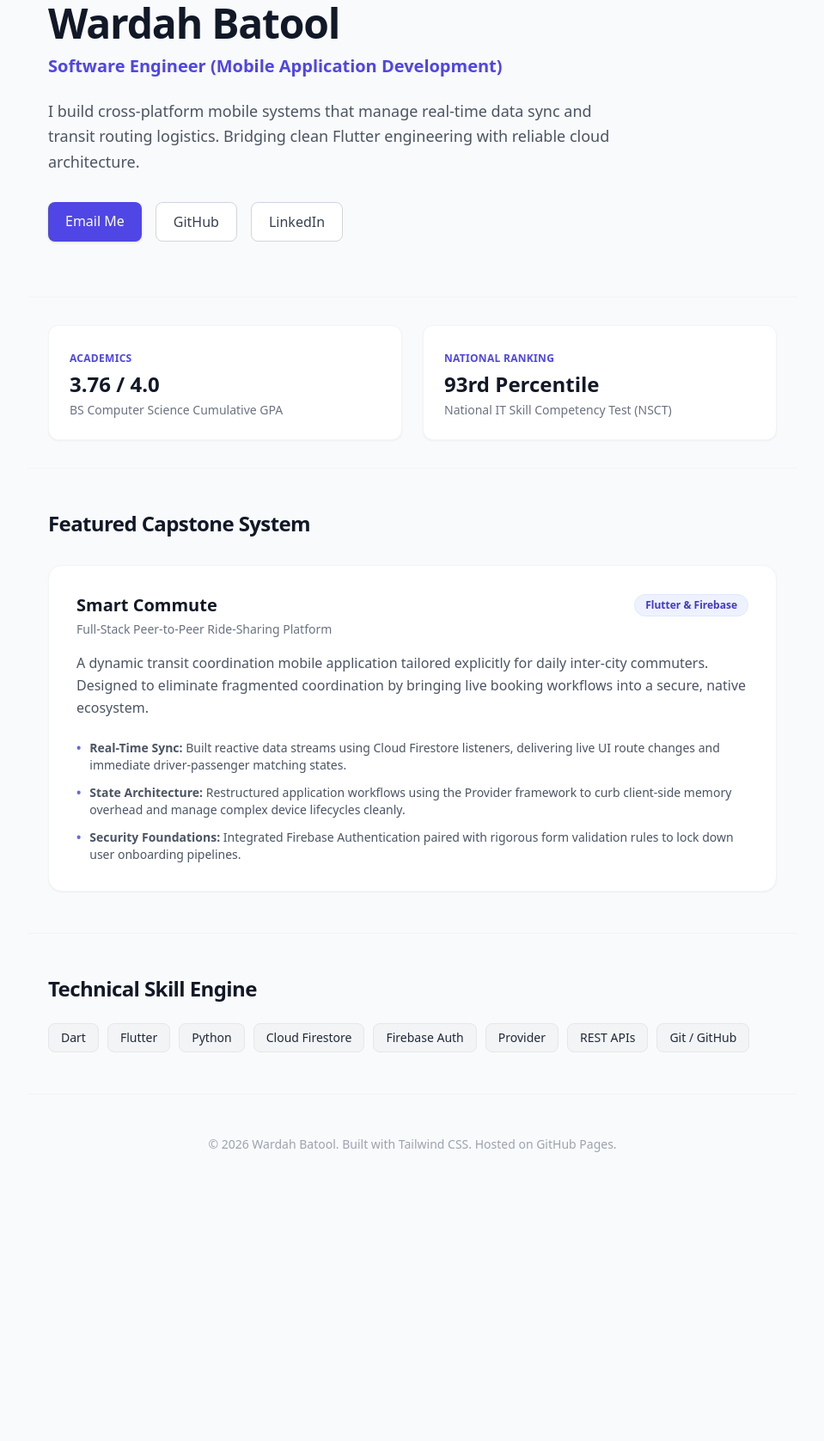
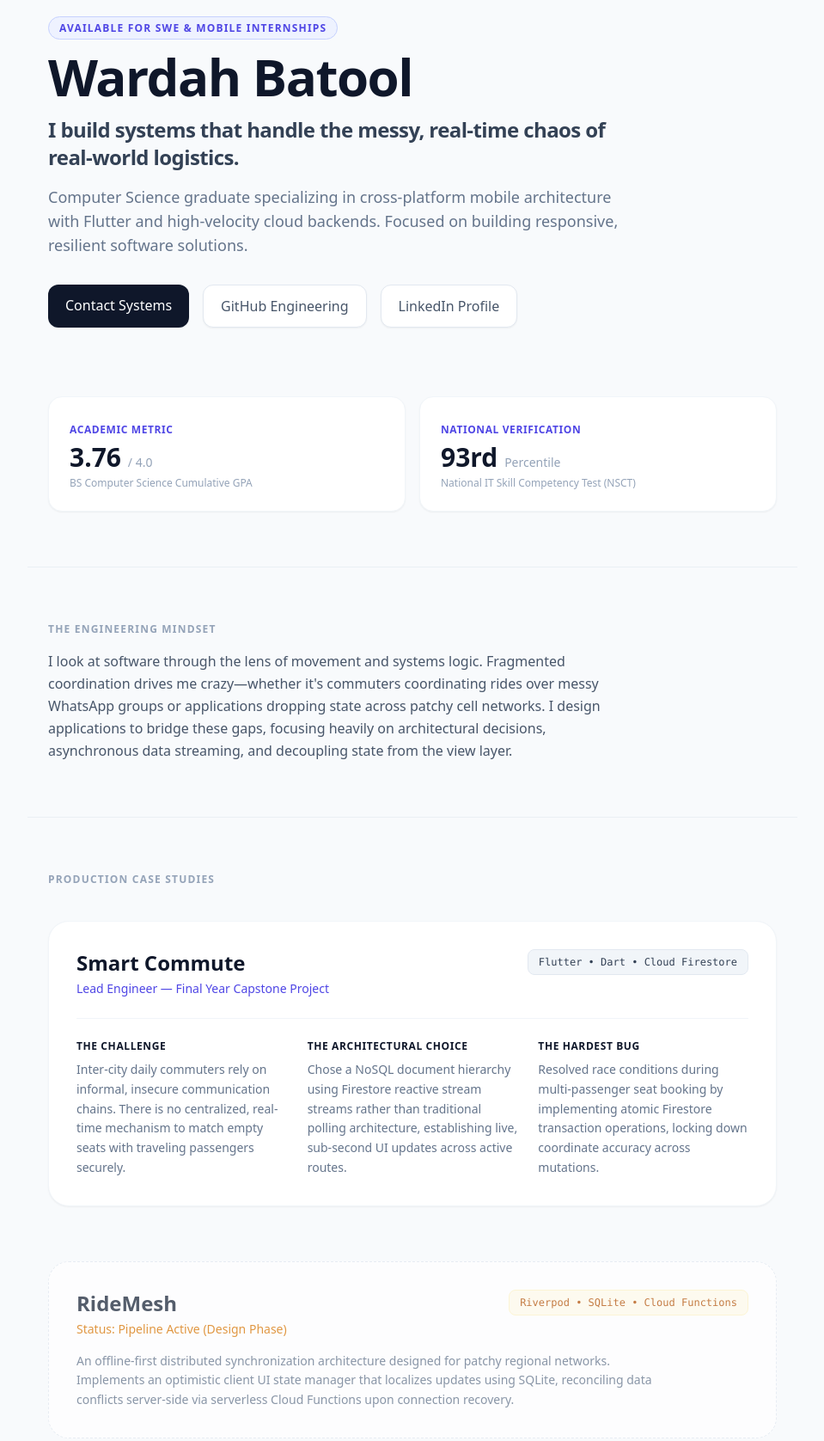
Before and after one commit to wardah01/wardah01.github.io, a plain HTML site: page index.html in a window 1280 px wide. Shown: the part 93-1769 px from the top of the page at 86% size, without its empty margins (160-1119 px from the left). Before the commit the page ends 1482 px from the top, so only its background shows below. Drawn offline with nearby package versions, Linux system fonts and the light colour scheme.

Commit message:
Optimize portfolio

```diff
--- a/index.html
+++ b/index.html
@@ -3,95 +3,169 @@
 <head>
     <meta charset="UTF-8">
     <meta name="viewport" content="width=device-width, initial-scale=1.0">
-    <title>Wardah Batool | Portfolio</title>
+    <title>Wardah Batool | Software Systems Engineer</title>
     <script src="https://cdn.tailwindcss.com"></script>
 </head>
-<body class="bg-gray-50 text-gray-900 font-sans antialiased">
+<body class="bg-slate-50 text-slate-800 font-sans antialiased selection:bg-indigo-500 selection:text-white">
 
     <!-- Hero Section -->
-    <header class="max-w-4xl mx-auto px-6 pt-24 pb-16">
-        <h1 class="text-4xl font-extrabold tracking-tight sm:text-5xl text-gray-900">
+    <header class="max-w-4xl mx-auto px-6 pt-28 pb-20">
+        <div class="space-y-4">
+            <span class="text-xs font-bold tracking-widest text-indigo-600 uppercase border border-indigo-200 bg-indigo-50 px-3 py-1 rounded-full">
+                Available for SWE & Mobile Internships
+            </span>
+            <h1 class="text-4xl font-black tracking-tight sm:text-6xl text-slate-900">
                 Wardah Batool
             </h1>
-        <p class="mt-3 text-xl text-indigo-600 font-semibold">
-            Software Engineer (Mobile Application Development)
+            <p class="text-xl sm:text-2xl font-bold text-slate-700 tracking-tight max-w-2xl">
+                I build systems that handle the messy, real-time chaos of real-world logistics.
             </p>
-        <p class="mt-6 text-lg text-gray-600 max-w-2xl leading-relaxed">
-            I build cross-platform mobile systems that manage real-time data sync and transit routing logistics. Bridging clean Flutter engineering with reliable cloud architecture.
+            <p class="text-base sm:text-lg text-slate-500 max-w-2xl leading-relaxed">
+                Computer Science graduate specializing in cross-platform mobile architecture with Flutter and high-velocity cloud backends. Focused on building responsive, resilient software solutions.
             </p>
-        <div class="mt-8 flex gap-4">
-            <a href="mailto:wardahbatool2313@gmail.com" class="bg-indigo-600 text-white px-5 py-2.5 rounded-lg font-medium shadow hover:bg-indigo-700 transition">Email Me</a>
-            <a href="https://github.com/wardah01" target="_blank" class="border border-gray-300 bg-white text-gray-700 px-5 py-2.5 rounded-lg font-medium hover:bg-gray-50 transition">GitHub</a>
-            <a href="https://linkedin.com/in/wardah-batool-7a3318369" target="_blank" class="border border-gray-300 bg-white text-gray-700 px-5 py-2.5 rounded-lg font-medium hover:bg-gray-50 transition">LinkedIn</a>
+        </div>
+
+        <div class="mt-8 flex flex-wrap gap-4">
+            <a href="mailto:wardahbatool2313@gmail.com" class="bg-slate-900 text-white px-5 py-3 rounded-xl font-medium shadow-sm hover:bg-indigo-600 hover:shadow transition-all duration-200">
+                Contact Systems
+            </a>
+            <a href="https://github.com/wardah01" target="_blank" class="border border-slate-200 bg-white text-slate-600 px-5 py-3 rounded-xl font-medium shadow-sm hover:border-slate-300 transition-all">
+                GitHub Engineering
+            </a>
+            <a href="https://linkedin.com/in/wardah-batool-7a3318369" target="_blank" class="border border-slate-200 bg-white text-slate-600 px-5 py-3 rounded-xl font-medium shadow-sm hover:border-slate-300 transition-all">
+                LinkedIn Profile
+            </a>
         </div>
     </header>
 
-    <!-- Core Metrics / Achievements -->
-    <section class="max-w-4xl mx-auto px-6 py-8 border-t border-gray-100">
-        <div class="grid grid-cols-1 sm:grid-cols-2 gap-6">
-            <div class="bg-white p-6 rounded-xl border border-gray-100 shadow-sm">
-                <span class="text-xs font-bold uppercase tracking-wide text-indigo-600">Academics</span>
-                <p class="text-2xl font-bold text-gray-900 mt-1">3.76 / 4.0</p>
-                <p class="text-sm text-gray-500 mt-1">BS Computer Science Cumulative GPA</p>
+    <!-- Core Core Analytics (The Signal) -->
+    <section class="max-w-4xl mx-auto px-6 pb-16">
+        <div class="grid grid-cols-1 sm:grid-cols-2 gap-4">
+            <div class="bg-white p-6 rounded-2xl border border-slate-100 shadow-sm">
+                <span class="text-xs font-semibold tracking-wider text-indigo-600 uppercase">Academic Metric</span>
+                <p class="text-3xl font-black text-slate-900 mt-1">3.76 <span class="text-sm font-normal text-slate-400">/ 4.0</span></p>
+                <p class="text-xs text-slate-400 mt-1">BS Computer Science Cumulative GPA</p>
             </div>
-            <div class="bg-white p-6 rounded-xl border border-gray-100 shadow-sm">
-                <span class="text-xs font-bold uppercase tracking-wide text-indigo-600">National Ranking</span>
-                <p class="text-2xl font-bold text-gray-900 mt-1">93rd Percentile</p>
-                <p class="text-sm text-gray-500 mt-1">National IT Skill Competency Test (NSCT)</p>
+            <div class="bg-white p-6 rounded-2xl border border-slate-100 shadow-sm">
+                <span class="text-xs font-semibold tracking-wider text-indigo-600 uppercase">National Verification</span>
+                <p class="text-3xl font-black text-slate-900 mt-1">93rd <span class="text-sm font-normal text-slate-400">Percentile</span></p>
+                <p class="text-xs text-slate-400 mt-1">National IT Skill Competency Test (NSCT)</p>
             </div>
         </div>
     </section>
 
-    <!-- Featured Project -->
-    <main class="max-w-4xl mx-auto px-6 py-12 border-t border-gray-100">
-        <h2 class="text-2xl font-bold text-gray-900 tracking-tight mb-8">Featured Capstone System</h2>
+    <!-- Mindset Section (How I Think) -->
+    <section class="max-w-4xl mx-auto px-6 py-16 border-t border-slate-200/60">
+        <h2 class="text-xs font-bold uppercase tracking-widest text-slate-400 mb-4">The Engineering Mindset</h2>
+        <div class="prose prose-slate max-w-2xl">
+            <p class="text-slate-600 leading-relaxed">
+                I look at software through the lens of movement and systems logic. Fragmented coordination drives me crazy—whether it's commuters coordinating rides over messy WhatsApp groups or applications dropping state across patchy cell networks. I design applications to bridge these gaps, focusing heavily on architectural decisions, asynchronous data streaming, and decoupling state from the view layer.
+            </p>
+        </div>
+    </section>
 
-        <div class="bg-white rounded-2xl border border-gray-100 shadow-sm overflow-hidden p-8">
-            <div class="flex items-center justify-between flex-wrap gap-4">
-                <h3 class="text-xl font-bold text-gray-900">Smart Commute</h3>
-                <span class="bg-indigo-50 text-indigo-700 text-xs font-semibold px-3 py-1 rounded-full border border-indigo-100">Flutter & Firebase</span>
+    <!-- Production Case Studies (The Evidence) -->
+    <main class="max-w-4xl mx-auto px-6 py-16 border-t border-slate-200/60">
+        <h2 class="text-xs font-bold uppercase tracking-widest text-slate-400 mb-10">Production Case Studies</h2>
+
+        <div class="space-y-16">
+            <!-- Project 1: Smart Commute -->
+            <article class="group">
+                <div class="bg-white rounded-3xl border border-slate-100 shadow-sm overflow-hidden p-8 hover:shadow-md transition-all duration-200">
+                    <div class="flex items-start justify-between flex-wrap gap-4">
+                        <div>
+                            <h3 class="text-2xl font-bold text-slate-900 group-hover:text-indigo-600 transition-colors">Smart Commute</h3>
+                            <p class="text-sm text-indigo-600 font-medium mt-1">Lead Engineer — Final Year Capstone Project</p>
                         </div>
-            <p class="text-sm text-gray-500 mt-1">Full-Stack Peer-to-Peer Ride-Sharing Platform</p>
+                        <span class="bg-slate-100 text-slate-700 text-xs font-mono px-3 py-1.5 rounded-lg border border-slate-200">Flutter • Dart • Cloud Firestore</span>
+                    </div>
 
-            <p class="mt-4 text-gray-600 leading-relaxed">
-                A dynamic transit coordination mobile application tailored explicitly for daily inter-city commuters. Designed to eliminate fragmented coordination by bringing live booking workflows into a secure, native ecosystem.
+                    <!-- The Three-Part Portfolio Framing Framework -->
+                    <div class="mt-6 grid grid-cols-1 md:grid-cols-3 gap-6 pt-6 border-t border-slate-100 text-sm">
+                        <div>
+                            <h4 class="font-bold text-slate-900 uppercase tracking-wider text-xs">The Challenge</h4>
+                            <p class="mt-2 text-slate-500 leading-relaxed">Inter-city daily commuters rely on informal, insecure communication chains. There is no centralized, real-time mechanism to match empty seats with traveling passengers securely.</p>
+                        </div>
+                        <div>
+                            <h4 class="font-bold text-slate-900 uppercase tracking-wider text-xs">The Architectural Choice</h4>
+                            <p class="mt-2 text-slate-500 leading-relaxed">Chose a NoSQL document hierarchy using Firestore reactive stream streams rather than traditional polling architecture, establishing live, sub-second UI updates across active routes.</p>
+                        </div>
+                        <div>
+                            <h4 class="font-bold text-slate-900 uppercase tracking-wider text-xs">The Hardest Bug</h4>
+                            <p class="mt-2 text-slate-500 leading-relaxed">Resolved race conditions during multi-passenger seat booking by implementing atomic Firestore transaction operations, locking down coordinate accuracy across mutations.</p>
+                        </div>
+                    </div>
+                </div>
+            </article>
+
+            <!-- Project 2: RideMesh (Pipeline) -->
+            <article class="opacity-75 hover:opacity-100 transition-opacity">
+                <div class="bg-white rounded-3xl border border-dashed border-slate-200 p-8">
+                    <div class="flex items-start justify-between flex-wrap gap-4">
+                        <div>
+                            <h3 class="text-2xl font-bold text-slate-800">RideMesh</h3>
+                            <p class="text-sm text-amber-600 font-medium mt-1">Status: Pipeline Active (Design Phase)</p>
+                        </div>
+                        <span class="bg-amber-50 text-amber-700 text-xs font-mono px-3 py-1.5 rounded-lg border border-amber-100">Riverpod • SQLite • Cloud Functions</span>
+                    </div>
+                    <p class="mt-4 text-slate-500 text-sm leading-relaxed max-w-2xl">
+                        An offline-first distributed synchronization architecture designed for patchy regional networks. Implements an optimistic client UI state manager that localizes updates using SQLite, reconciling data conflicts server-side via serverless Cloud Functions upon connection recovery.
                     </p>
+                </div>
+            </article>
 
-            <ul class="mt-6 space-y-3 text-gray-600 text-sm">
-                <li class="flex items-start gap-2.5">
-                    <span class="text-indigo-500 font-bold">•</span>
-                    <span><strong>Real-Time Sync:</strong> Built reactive data streams using Cloud Firestore listeners, delivering live UI route changes and immediate driver-passenger matching states.</span>
-                </li>
-                <li class="flex items-start gap-2.5">
-                    <span class="text-indigo-500 font-bold">•</span>
-                    <span><strong>State Architecture:</strong> Restructured application workflows using the Provider framework to curb client-side memory overhead and manage complex device lifecycles cleanly.</span>
-                </li>
-                <li class="flex items-start gap-2.5">
-                    <span class="text-indigo-500 font-bold">•</span>
-                    <span><strong>Security Foundations:</strong> Integrated Firebase Authentication paired with rigorous form validation rules to lock down user onboarding pipelines.</span>
-                </li>
-            </ul>
+            <!-- Project 3: CommuteIQ (Pipeline) -->
+            <article class="opacity-75 hover:opacity-100 transition-opacity">
+                <div class="bg-white rounded-3xl border border-dashed border-slate-200 p-8">
+                    <div class="flex items-start justify-between flex-wrap gap-4">
+                        <div>
+                            <h3 class="text-2xl font-bold text-slate-800">CommuteIQ</h3>
+                            <p class="text-sm text-amber-600 font-medium mt-1">Status: Pipeline Active (Design Phase)</p>
+                        </div>
+                        <span class="bg-amber-50 text-amber-700 text-xs font-mono px-3 py-1.5 rounded-lg border border-amber-100">Python • FastAPI • PostGIS • Docker</span>
+                    </div>
+                    <p class="mt-4 text-slate-500 text-sm leading-relaxed max-w-2xl">
+                        A Python analytical microservice built to ingest high-velocity ride-sharing coordinate data. Leverages PostGIS spatial indexing to evaluate radius-based driver location tracking under sub-200ms processing thresholds, utilizing scikit-learn algorithms to forecast localized transit demand spikes.
+                    </p>
+                </div>
+            </article>
         </div>
     </main>
 
-    <!-- Skills Summary -->
-    <section class="max-w-4xl mx-auto px-6 py-12 border-t border-gray-100">
-        <h2 class="text-2xl font-bold text-gray-900 tracking-tight mb-6">Technical Skill Engine</h2>
-        <div class="flex flex-wrap gap-2.5">
-            <span class="bg-gray-100 text-gray-800 text-sm px-3.5 py-1.5 rounded-lg border border-gray-200">Dart</span>
-            <span class="bg-gray-100 text-gray-800 text-sm px-3.5 py-1.5 rounded-lg border border-gray-200">Flutter</span>
-            <span class="bg-gray-100 text-gray-800 text-sm px-3.5 py-1.5 rounded-lg border border-gray-200">Python</span>
-            <span class="bg-gray-100 text-gray-800 text-sm px-3.5 py-1.5 rounded-lg border border-gray-200">Cloud Firestore</span>
-            <span class="bg-gray-100 text-gray-800 text-sm px-3.5 py-1.5 rounded-lg border border-gray-200">Firebase Auth</span>
-            <span class="bg-gray-100 text-gray-800 text-sm px-3.5 py-1.5 rounded-lg border border-gray-200">Provider</span>
-            <span class="bg-gray-100 text-gray-800 text-sm px-3.5 py-1.5 rounded-lg border border-gray-200">REST APIs</span>
-            <span class="bg-gray-100 text-gray-800 text-sm px-3.5 py-1.5 rounded-lg border border-gray-200">Git / GitHub</span>
+    <!-- Technical Skill Deck -->
+    <section class="max-w-4xl mx-auto px-6 py-16 border-t border-slate-200/60">
+        <h2 class="text-xs font-bold uppercase tracking-widest text-slate-400 mb-8">System Competencies</h2>
+        <div class="grid grid-cols-1 sm:grid-cols-3 gap-6 text-sm">
+            <div>
+                <h3 class="font-bold text-slate-900 mb-2">Systems & Engineering</h3>
+                <div class="flex flex-wrap gap-2">
+                    <span class="bg-slate-200/60 text-slate-700 px-2.5 py-1 rounded">Dart</span>
+                    <span class="bg-slate-200/60 text-slate-700 px-2.5 py-1 rounded">Flutter</span>
+                    <span class="bg-slate-200/60 text-slate-700 px-2.5 py-1 rounded">Python</span>
+                </div>
+            </div>
+            <div>
+                <h3 class="font-bold text-slate-900 mb-2">Data & Cloud Infrastructure</h3>
+                <div class="flex flex-wrap gap-2">
+                    <span class="bg-slate-200/60 text-slate-700 px-2.5 py-1 rounded">Cloud Firestore</span>
+                    <span class="bg-slate-200/60 text-slate-700 px-2.5 py-1 rounded">Firebase Auth</span>
+                    <span class="bg-slate-200/60 text-slate-700 px-2.5 py-1 rounded">REST APIs</span>
+                </div>
+            </div>
+            <div>
+                <h3 class="font-bold text-slate-900 mb-2">Architecture & Tools</h3>
+                <div class="flex flex-wrap gap-2">
+                    <span class="bg-slate-200/60 text-slate-700 px-2.5 py-1 rounded">Provider</span>
+                    <span class="bg-slate-200/60 text-slate-700 px-2.5 py-1 rounded">Git & GitHub</span>
+                    <span class="bg-slate-200/60 text-slate-700 px-2.5 py-1 rounded">Linux Terminal</span>
+                </div>
+            </div>
         </div>
     </section>
 
     <!-- Footer -->
-    <footer class="max-w-4xl mx-auto px-6 py-12 border-t border-gray-100 text-center text-sm text-gray-400">
-        &copy; 2026 Wardah Batool. Built with Tailwind CSS. Hosted on GitHub Pages.
+    <footer class="max-w-4xl mx-auto px-6 py-12 border-t border-slate-200/60 text-center text-xs text-slate-400 font-mono tracking-tight">
+        SYSTEM INFRASTRUCTURE SECURED // &copy; 2026 WARDAH BATOOL. DEPLOYED VIA GITHUB PAGES.
     </footer>
 
 </body>
```
Lines whose indentation alone changed are shown as unchanged.
